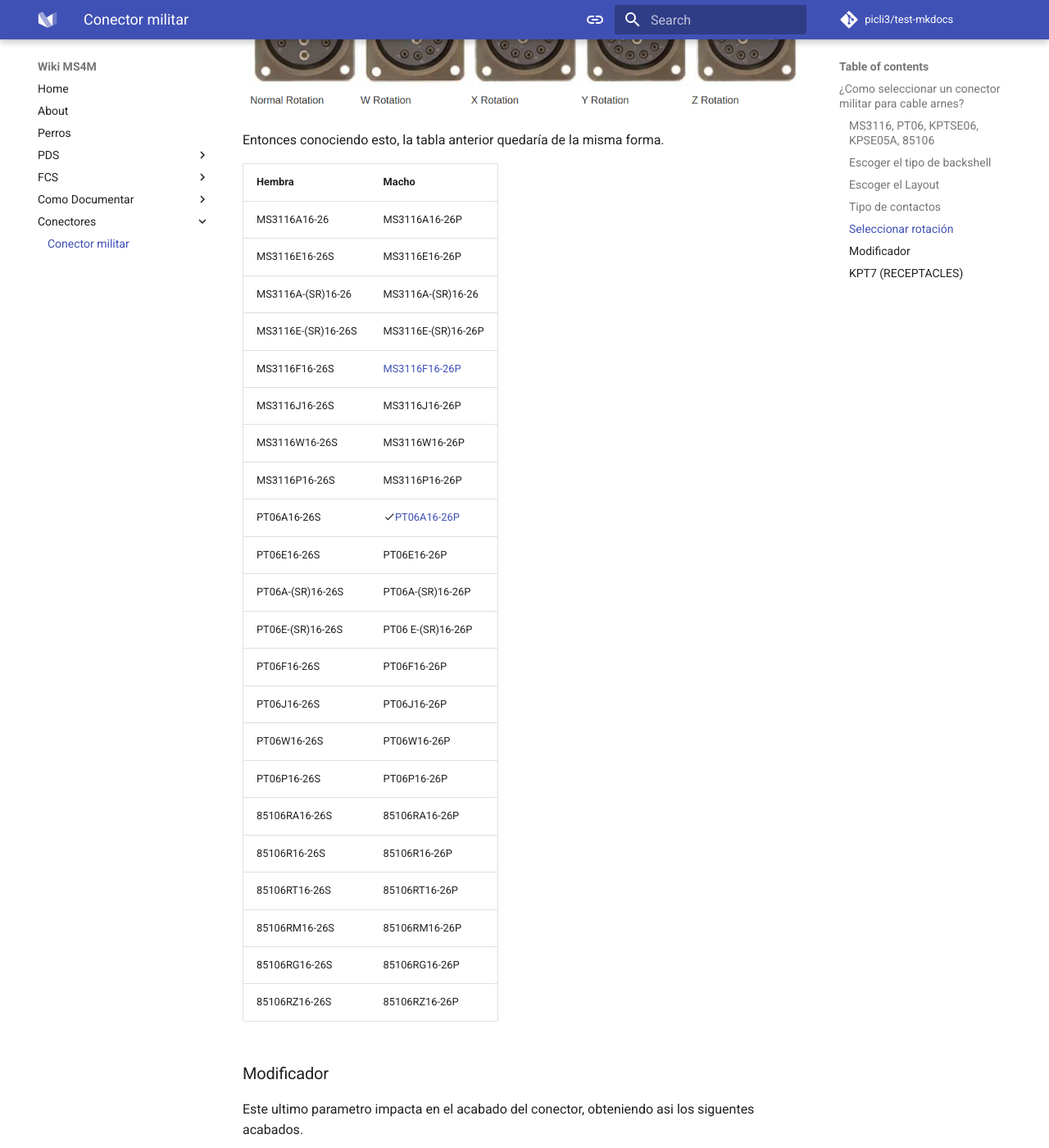
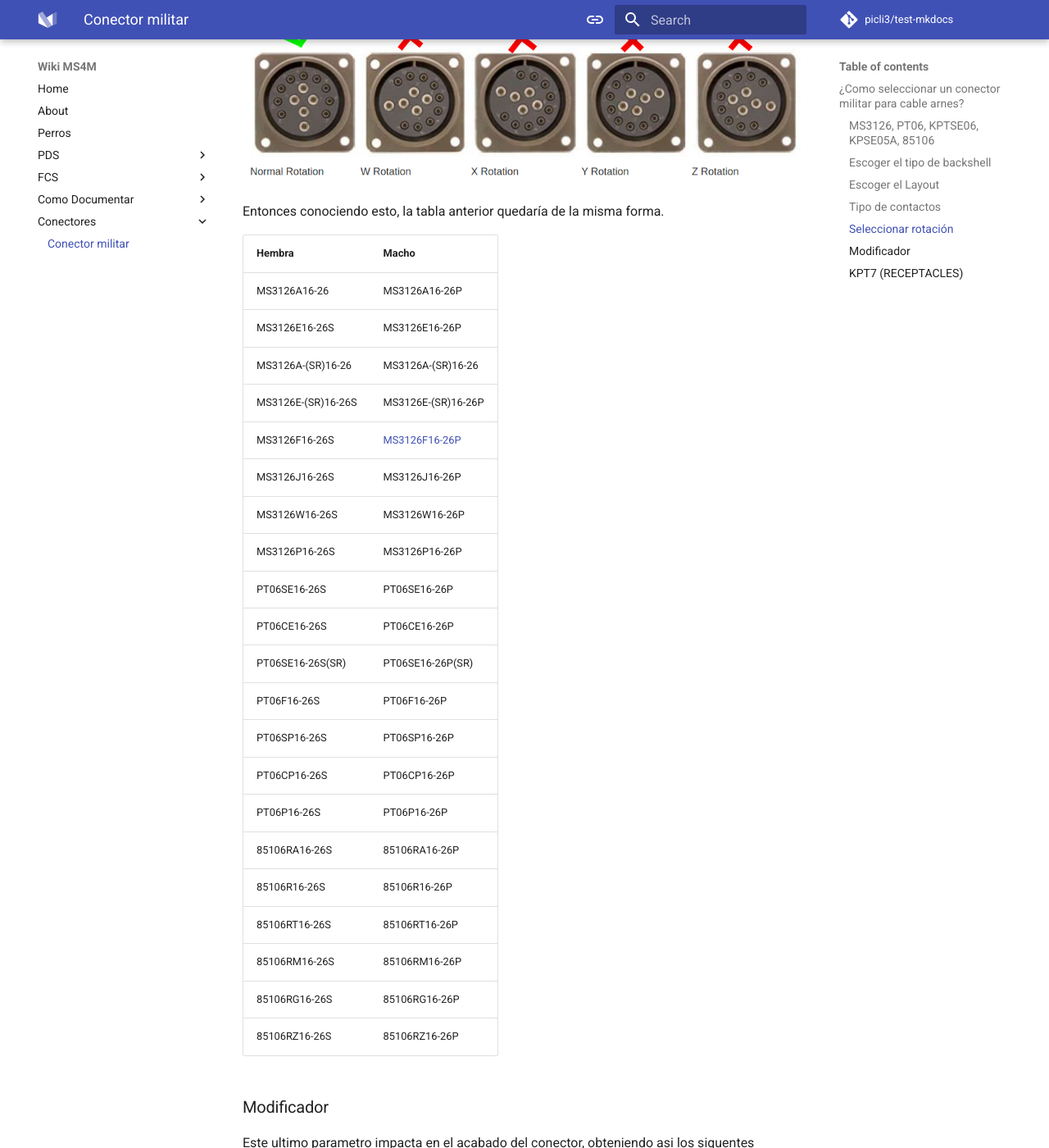
Before and after one commit to picli3/test-mkdocs, an MkDocs documentation site: the page built from docs/conectores/conectorMilitar.md, in a window 1280 px wide and 1400 px high, scrolled down 4346 px. Shown: the whole window at 82% size. Built offline with MkDocs 1.6.1 and Material for MkDocs 9.7.7, drawn with Linux system fonts in a browser that asks for light colours; comment, search, counter and statistics services are not loaded; the version menu is left out; some of the changed text lies outside the part shown.

Commit message:
Se actualizo el codigo de conectores para soldadura a tipo crimpado

```diff
--- a/docs/conectores/conectorMilitar.md
+++ b/docs/conectores/conectorMilitar.md
@@ -10,7 +10,7 @@ En MS4M se usan 4 tipo de conectores para la control screen. Los número de part
 
 Lo primero que de debe hacer es escoger el standar con el cual se va a trabajar, estos estandares tienen impacto en la calidad y precio del conector.
 
-### MS3116, PT06, KPTSE06, KPSE05A, 85106
+### MS3126, PT06, KPTSE06, KPSE05A, 85106
 Los conectores que comiencen por esta serie son usando para armar cable arnes.
 
 ![](../assets/img/conector_militar_2.png){align=center}
@@ -26,22 +26,19 @@ Este valor esta representado por una letra que tiene equivalencia con la siguien
 
 Entonces para hacer un cable arnes, se podria escoger en principio
 
-1. MS3116 **A**
-2. MS3116 **E**
-3. MS3116 **A-(SR)**
-4. MS3116 **E-(SR)**
-5. MS3116 **F**
-6. MS3116 **J**
-7. MS3116 **W**
-8. MS3116 **P**
-9. PT06 **A**
-10. PT06 **E**
-11. PT06 **A-(SR)**
-12. PT06 **E-(SR)**
-13. PT06 **F**
-14. PT06 **J**
-15. PT06 **W**
+1. MS3126 **A**
+2. MS3126 **E**
+3. PT06 **SE-(SR)**
+4. PT06 **CE-(SR)**
+
+13. KPTSE06 **F**
+14. PT06 **SP**
+15. PT06 **CP**
 16. PT06 **P**
+3. MS3126 **A-(SR)**
+4. MS3126 **E-(SR)**
+5. MS3126 **F**
+6. MS3126 **J**
 
 Para la serie 851 se tiene otras letras de equivalencia que se muestra en la siguiente imagen:
 
@@ -68,14 +65,14 @@ Se puede ver la forma en la siguiente imagen.
 
 Se podria, aumentar la especificacion entonces de la siguiente forma:
 
-1. MS3116 **A** **16-26**
-2. MS3116 **E** **16-26**
-3. MS3116 **A-(SR)** **16-26**
-4. MS3116 **E-(SR)** **16-26**
-5. MS3116 **F** **16-26**
-6. MS3116 **J** **16-26**
-7. MS3116 **W** **16-26**
-8. MS3116 **P** **16-26**
+1. MS3126 **A** **16-26**
+2. MS3126 **E** **16-26**
+3. MS3126 **A-(SR)** **16-26**
+4. MS3126 **E-(SR)** **16-26**
+5. MS3126 **F** **16-26**
+6. MS3126 **J** **16-26**
+7. MS3126 **W** **16-26**
+8. MS3126 **P** **16-26**
 9. PT06 **A** **16-26**
 10. PT06 **E** **16-26**
 11. PT06 **A-(SR)** **16-26**
@@ -100,12 +97,17 @@ El número de parte quedaria de la siguiente forma:
 
 | **Hembra**                 | **Macho**                  |
 |------------------------|------------------------|
-| MS3116 **E** **16-26** **S**  | MS3116 **E** **16-26** **P** |
-| MS3116 **J** **16-26** **S**  | MS3116 **J** **16-26** **P** |
-| MS3116 **P** **16-26** **S**  |  MS3116 **P** **16-26** **P**|
-| PT06 **A** **16-26** **S**    | PT06 **A** **16-26** **P**|
-| PT06 **E** **16-26** **S**    |PT06 **E** **16-26** **P**|
-|PT06 **A-(SR)** **16-26** **S**|PT06 **A-(SR)** **16-26** **P**|
+| MS3126 **E** **16-26** **S**  | MS3126 **E** **16-26** **P** |
+| MS3126 **J** **16-26** **S**  | MS3126 **J** **16-26** **P** |
+| MS3126 **P** **16-26** **S**  |  MS3126 **P** **16-26** **P**|
+| PT06 **SE** **16-26** **S**    | PT06 **A** **16-26** **P**|
+| PT06 **CE** **16-26** **S**    | PT06 **E** **16-26** **P**|
+| PT06 **SE** **16-26** **S** **(SR)**| PT06 **SE** **16-26** **P** **(SR)**|
+| PT06 **CE** **16-26** **S** **(SR)**| PT06 **CE** **16-26** **P** **(SR)**|
+| PT06 **F** **16-26** **S**| PT06 **F** **16-26** **P**|
+| PT06 **SP** **16-26** **S**| PT06 **SP** **16-26** **P**|
+| PT06 **CP** **16-26** **S**| PT06 **CP** **16-26** **P**|
+| PT06 **P** **16-26** **S**| PT06 **P** **16-26** **P**|
 |85106 **RA** **16-26** **S**    |85106 **RA** **16-26** **P**|
 |85106 **R** **16-26** **S**    |85106 **R** **16-26** **P**|
 |85106 **RT** **16-26** **S**    |85106 **RT** **16-26** **P**|
@@ -124,21 +126,20 @@ Entonces conociendo esto, la tabla anterior quedaría de la misma forma.
 
 | **Hembra**                 | **Macho**                  |
 |------------------------|------------------------|
-|MS3116A16-26        |MS3116A16-26P |
-|MS3116E16-26S       |MS3116E16-26P |
-|MS3116A-(SR)16-26   |MS3116A-(SR)16-26|
-|MS3116E-(SR)16-26S  |MS3116E-(SR)16-26P|
-|MS3116F16-26S   |[MS3116F16-26P](https://renhotecpro.com/product/mil-dtl-26482-series-1-connectorms3116f16-26p-male-cable-mount-plug26-pin-solder) |
-|MS3116J16-26S   |MS3116J16-26P|
-|MS3116W16-26S   |MS3116W16-26P|
-|MS3116P16-26S   |MS3116P16-26P|
-|PT06A16-26S     |:material-check:[PT06A16-26P](https://www.mouser.pe/ProductDetail/Amphenol-Industrial/PT06A-16-26P?qs=uCWFCIOkExB4L%2FJfgtqFFg%3D%3D)|
-|PT06E16-26S     |PT06E16-26P|
-|PT06A-(SR)16-26S|PT06A-(SR)16-26P|
-|PT06E-(SR)16-26S|PT06 E-(SR)16-26P|
+|MS3126A16-26        |MS3126A16-26P |
+|MS3126E16-26S       |MS3126E16-26P |
+|MS3126A-(SR)16-26   |MS3126A-(SR)16-26|
+|MS3126E-(SR)16-26S  |MS3126E-(SR)16-26P|
+|MS3126F16-26S   |[MS3126F16-26P](https://renhotecpro.com/product/mil-dtl-26482-series-1-connectorMS3126f16-26p-male-cable-mount-plug26-pin-solder) |
+|MS3126J16-26S   |MS3126J16-26P|
+|MS3126W16-26S   |MS3126W16-26P|
+|MS3126P16-26S   |MS3126P16-26P|
+|PT06SE16-26S     |PT06SE16-26P|
+|PT06CE16-26S     |PT06CE16-26P|
+|PT06SE16-26S(SR)|PT06SE16-26P(SR)|
 |PT06F16-26S     |PT06F16-26P|
-|PT06J16-26S     |PT06J16-26P|
-|PT06W16-26S     |PT06W16-26P|
+|PT06SP16-26S     |PT06SP16-26P|
+|PT06CP16-26S     |PT06CP16-26P|
 |PT06P16-26S     |PT06P16-26P|
 |85106RA16-26S   |85106RA16-26P|
 |85106R16-26S    |85106R16-26P|
```
Also changed, not shown: docs/assets/img/conector_militar_3.png.
